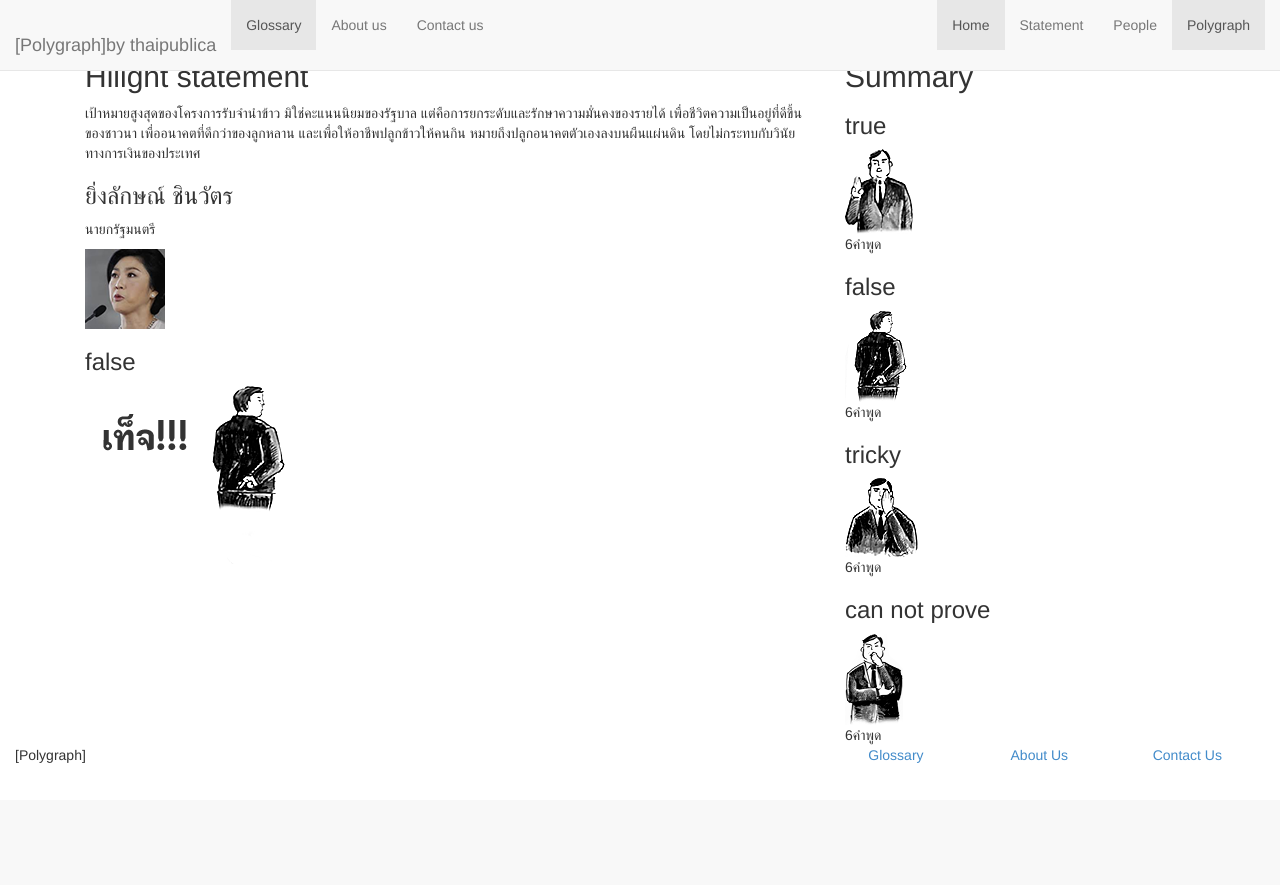
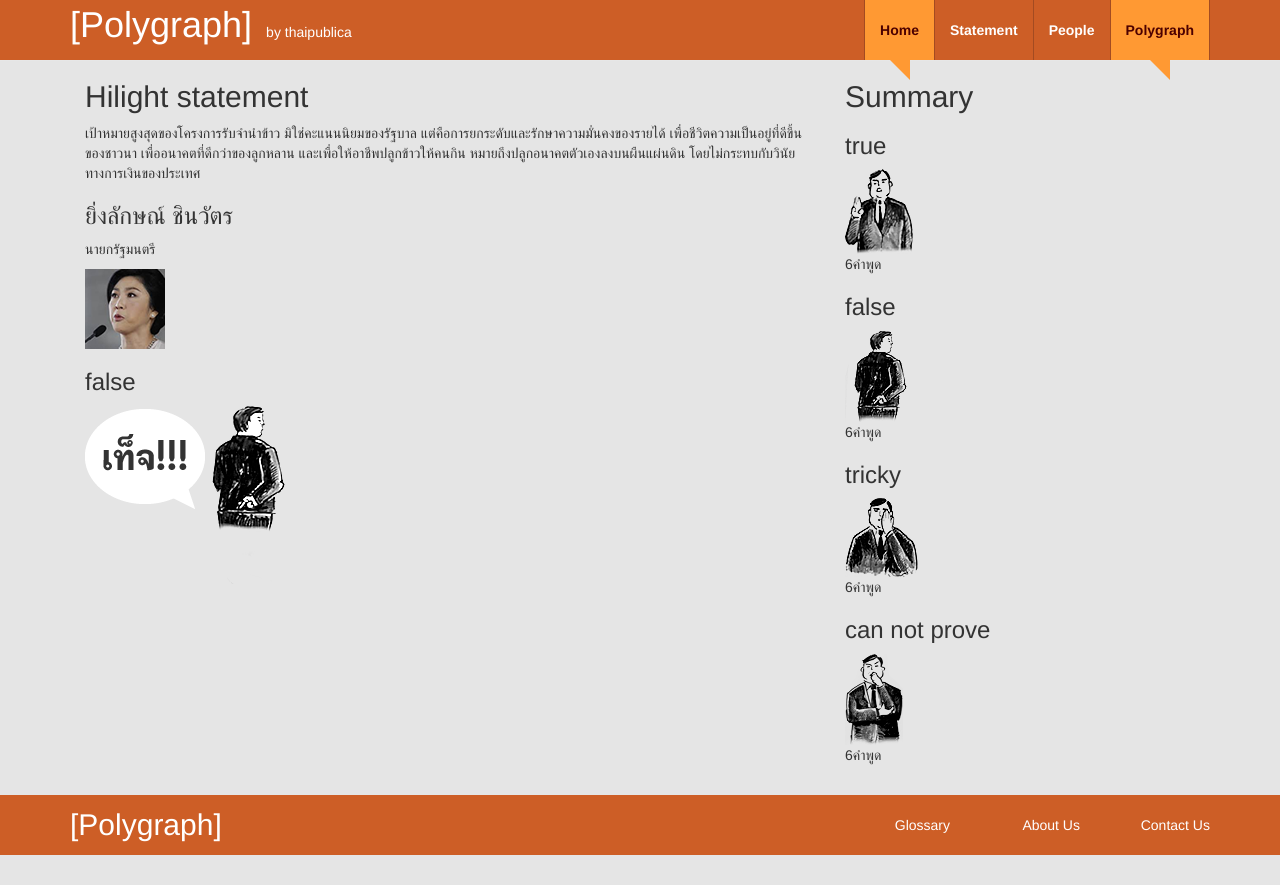
Before and after one commit to opendream/polygraph, a Django app: page / in a window 1280 px wide. Before the commit the page ends 763 px from the top, so only its background shows below. Run offline with Django 3.2, Linux system fonts and the light colour scheme; parts of the project's set-up code (start-up, migrations or seed data) failed here and were passed over; some libraries are stand-ins or nearby versions.

Commit message:
remove container-fluid form nav and footer

```diff
--- a/static/css/sass/style.scss
+++ b/static/css/sass/style.scss
@@ -19,9 +19,9 @@ body {
 .navbar-default {
 	background-color: #cd5e26;
 	height: 61px;
-	.container-fluid {
-		max-width: 1170px;
-	}
+	// .container-fluid {
+	// 	max-width: 1170px;
+	// }
 	.navbar-toggle {
 		border: none;
 		&:hover { background-color: #ff9933; }
@@ -40,7 +40,8 @@ body {
 		span { font-size: 14px; margin-left: 1em; line-height: 1em; }
 	}
 	.navbar-nav {
-		margin: 0 -15px;
+		// margin: 0 -15px;
+		margin: 0;
 		border-left: 1px solid #a34b21;
 		&.navbar-right:last-child {	margin-right: 0;}
 		&>li { position: relative; }
@@ -163,14 +164,14 @@ input + .errors{
   border-top-right-radius: 0;
 }
 
-.block {
-	background-color: #FFF;
-}
+// .block {
+// 	background-color: #FFF;
+// }
 
 footer {
 	background-color: #cd5e26;
 	* {color: #FFF; line-height: 60px;}
-	.container-fluid { max-width: 1170px; }
+	// .container-fluid { max-width: 1170px; }
 	.footer-logo { font-size: 30px; }
 	.footer-menu {
 		div {
--- a/static/css/stylesheets/style.css
+++ b/static/css/stylesheets/style.css
@@ -1,66 +1,267 @@
-/*
-Syntax error: Invalid CSS after "...und-color: #FFF": expected ";", was ":"
-        on line 167 of /Users/Dew/Works/polygraph/static/css/sass/style.scss
+/* line 4, ../sass/style.scss */
+h1, h2, h3, h4, h5, h6,
+p {
+  color: #333;
+}
 
-Backtrace:
-/Users/Dew/Works/polygraph/static/css/sass/style.scss:167
-/Library/Ruby/Gems/2.0.0/gems/sass-3.2.19/lib/sass/scss/parser.rb:1147:in `expected'
-/Library/Ruby/Gems/2.0.0/gems/sass-3.2.19/lib/sass/scss/parser.rb:1085:in `expected'
-/Library/Ruby/Gems/2.0.0/gems/sass-3.2.19/lib/sass/scss/parser.rb:1080:in `tok!'
-/Library/Ruby/Gems/2.0.0/gems/sass-3.2.19/lib/sass/scss/parser.rb:586:in `block in declaration_or_ruleset'
-/Library/Ruby/Gems/2.0.0/gems/sass-3.2.19/lib/sass/scss/parser.rb:1123:in `call'
-/Library/Ruby/Gems/2.0.0/gems/sass-3.2.19/lib/sass/scss/parser.rb:1123:in `rethrow'
-/Library/Ruby/Gems/2.0.0/gems/sass-3.2.19/lib/sass/scss/parser.rb:592:in `declaration_or_ruleset'
-/Library/Ruby/Gems/2.0.0/gems/sass-3.2.19/lib/sass/scss/parser.rb:554:in `block_child'
-/Library/Ruby/Gems/2.0.0/gems/sass-3.2.19/lib/sass/scss/parser.rb:543:in `block_contents'
-/Library/Ruby/Gems/2.0.0/gems/sass-3.2.19/lib/sass/scss/parser.rb:535:in `block'
-/Library/Ruby/Gems/2.0.0/gems/sass-3.2.19/lib/sass/scss/parser.rb:529:in `ruleset'
-/Library/Ruby/Gems/2.0.0/gems/sass-3.2.19/lib/sass/scss/parser.rb:553:in `block_child'
-/Library/Ruby/Gems/2.0.0/gems/sass-3.2.19/lib/sass/scss/parser.rb:546:in `block_contents'
-/Library/Ruby/Gems/2.0.0/gems/sass-3.2.19/lib/sass/scss/parser.rb:82:in `stylesheet'
-/Library/Ruby/Gems/2.0.0/gems/sass-3.2.19/lib/sass/scss/parser.rb:27:in `parse'
-/Library/Ruby/Gems/2.0.0/gems/sass-3.2.19/lib/sass/engine.rb:342:in `_to_tree'
-/Library/Ruby/Gems/2.0.0/gems/sass-3.2.19/lib/sass/engine.rb:315:in `_render'
-/Library/Ruby/Gems/2.0.0/gems/sass-3.2.19/lib/sass/engine.rb:262:in `render'
-/Library/Ruby/Gems/2.0.0/gems/compass-0.12.6/lib/compass/compiler.rb:139:in `block (2 levels) in compile'
-/Library/Ruby/Gems/2.0.0/gems/compass-0.12.6/lib/compass/compiler.rb:126:in `timed'
-/Library/Ruby/Gems/2.0.0/gems/compass-0.12.6/lib/compass/compiler.rb:138:in `block in compile'
-/Library/Ruby/Gems/2.0.0/gems/compass-0.12.6/lib/compass/logger.rb:45:in `red'
-/Library/Ruby/Gems/2.0.0/gems/compass-0.12.6/lib/compass/compiler.rb:137:in `compile'
-/Library/Ruby/Gems/2.0.0/gems/compass-0.12.6/lib/compass/compiler.rb:118:in `compile_if_required'
-/Library/Ruby/Gems/2.0.0/gems/compass-0.12.6/lib/compass/compiler.rb:103:in `block (2 levels) in run'
-/Library/Ruby/Gems/2.0.0/gems/compass-0.12.6/lib/compass/compiler.rb:101:in `each'
-/Library/Ruby/Gems/2.0.0/gems/compass-0.12.6/lib/compass/compiler.rb:101:in `block in run'
-/Library/Ruby/Gems/2.0.0/gems/compass-0.12.6/lib/compass/compiler.rb:126:in `timed'
-/Library/Ruby/Gems/2.0.0/gems/compass-0.12.6/lib/compass/compiler.rb:100:in `run'
-/Library/Ruby/Gems/2.0.0/gems/compass-0.12.6/lib/compass/commands/watch_project.rb:147:in `recompile'
-/Library/Ruby/Gems/2.0.0/gems/fssm-0.2.10/lib/fssm/path.rb:73:in `call'
-/Library/Ruby/Gems/2.0.0/gems/fssm-0.2.10/lib/fssm/path.rb:73:in `run_callback'
-/Library/Ruby/Gems/2.0.0/gems/fssm-0.2.10/lib/fssm/path.rb:55:in `callback_action'
-/Library/Ruby/Gems/2.0.0/gems/fssm-0.2.10/lib/fssm/path.rb:35:in `update'
-/Library/Ruby/Gems/2.0.0/gems/fssm-0.2.10/lib/fssm/state/directory.rb:39:in `block in modified'
-/Library/Ruby/Gems/2.0.0/gems/fssm-0.2.10/lib/fssm/state/directory.rb:37:in `each'
-/Library/Ruby/Gems/2.0.0/gems/fssm-0.2.10/lib/fssm/state/directory.rb:37:in `modified'
-/Library/Ruby/Gems/2.0.0/gems/fssm-0.2.10/lib/fssm/state/directory.rb:18:in `refresh'
-/Library/Ruby/Gems/2.0.0/gems/fssm-0.2.10/lib/fssm/backends/polling.rb:17:in `block (2 levels) in run'
-/Library/Ruby/Gems/2.0.0/gems/fssm-0.2.10/lib/fssm/backends/polling.rb:17:in `each'
-/Library/Ruby/Gems/2.0.0/gems/fssm-0.2.10/lib/fssm/backends/polling.rb:17:in `block in run'
-/Library/Ruby/Gems/2.0.0/gems/fssm-0.2.10/lib/fssm/backends/polling.rb:15:in `loop'
-/Library/Ruby/Gems/2.0.0/gems/fssm-0.2.10/lib/fssm/backends/polling.rb:15:in `run'
-/Library/Ruby/Gems/2.0.0/gems/fssm-0.2.10/lib/fssm/monitor.rb:26:in `run'
-/Library/Ruby/Gems/2.0.0/gems/fssm-0.2.10/lib/fssm.rb:70:in `monitor'
-/Library/Ruby/Gems/2.0.0/gems/compass-0.12.6/lib/compass/commands/watch_project.rb:87:in `perform'
-/Library/Ruby/Gems/2.0.0/gems/compass-0.12.6/lib/compass/commands/base.rb:18:in `execute'
-/Library/Ruby/Gems/2.0.0/gems/compass-0.12.6/lib/compass/commands/project_base.rb:19:in `execute'
-/Library/Ruby/Gems/2.0.0/gems/compass-0.12.6/lib/compass/exec/sub_command_ui.rb:43:in `perform!'
-/Library/Ruby/Gems/2.0.0/gems/compass-0.12.6/lib/compass/exec/sub_command_ui.rb:15:in `run!'
-/Library/Ruby/Gems/2.0.0/gems/compass-0.12.6/bin/compass:30:in `block in <top (required)>'
-/Library/Ruby/Gems/2.0.0/gems/compass-0.12.6/bin/compass:44:in `call'
-/Library/Ruby/Gems/2.0.0/gems/compass-0.12.6/bin/compass:44:in `<top (required)>'
-/usr/bin/compass:23:in `load'
-/usr/bin/compass:23:in `<main>'
-*/
-body:before {
-  white-space: pre;
-  font-family: monospace;
-  content: "Syntax error: Invalid CSS after \"...und-color: #FFF\": expected \";\", was \":\"\A         on line 167 of /Users/Dew/Works/polygraph/static/css/sass/style.scss"; }
+/* line 8, ../sass/style.scss */
+body {
+  padding-top: 60px;
+  background-color: #E5E5E5;
+}
+
+/* line 12, ../sass/style.scss */
+.container {
+  margin-bottom: 30px;
+}
+
+/* line 13, ../sass/style.scss */
+.content-thin {
+  max-width: 500px;
+  padding: 15px;
+  margin: 0 auto;
+}
+
+/* line 19, ../sass/style.scss */
+.navbar-default {
+  background-color: #cd5e26;
+  height: 61px;
+}
+/* line 25, ../sass/style.scss */
+.navbar-default .navbar-toggle {
+  border: none;
+}
+/* line 27, ../sass/style.scss */
+.navbar-default .navbar-toggle:hover {
+  background-color: #ff9933;
+}
+/* line 28, ../sass/style.scss */
+.navbar-default .navbar-toggle .icon-bar {
+  background-color: #FFF;
+  width: 30px;
+  height: 5px;
+  border-radius: 5px;
+}
+/* line 35, ../sass/style.scss */
+.navbar-default .navbar-collapse {
+  border: none;
+}
+/* line 36, ../sass/style.scss */
+.navbar-default .navbar-header a {
+  color: #FFF;
+  font-size: inherit;
+}
+/* line 39, ../sass/style.scss */
+.navbar-default .navbar-header a:hover {
+  color: #FFF;
+}
+/* line 40, ../sass/style.scss */
+.navbar-default .navbar-header a span {
+  font-size: 14px;
+  margin-left: 1em;
+  line-height: 1em;
+}
+/* line 42, ../sass/style.scss */
+.navbar-default .navbar-nav {
+  margin: 0;
+  border-left: 1px solid #a34b21;
+}
+/* line 46, ../sass/style.scss */
+.navbar-default .navbar-nav.navbar-right:last-child {
+  margin-right: 0;
+}
+/* line 47, ../sass/style.scss */
+.navbar-default .navbar-nav > li {
+  position: relative;
+}
+/* line 48, ../sass/style.scss */
+.navbar-default .navbar-nav > li > a {
+  color: #FFF;
+  border-right: 1px solid #a34b21;
+  padding-top: 20px;
+  padding-bottom: 20px;
+  font-weight: bold;
+}
+/* line 54, ../sass/style.scss */
+.navbar-default .navbar-nav > li > a:hover {
+  color: #4C0000;
+}
+/* line 58, ../sass/style.scss */
+.navbar-default .navbar-nav > .active > a, .navbar-default .navbar-nav > .active > a:hover {
+  color: #4C0000;
+  background-color: #ff9933;
+}
+/* line 63, ../sass/style.scss */
+.navbar-default .navbar-nav > li.active:after {
+  border-color: #ff9933 #ff9933 transparent transparent;
+  border-width: 10px;
+  border-style: solid;
+  content: "";
+  display: inline-block;
+  position: absolute;
+  bottom: -20px;
+  left: 50%;
+  margin-left: -10px;
+}
+/* line 75, ../sass/style.scss */
+.navbar-default .sec-menu {
+  display: none;
+}
+
+@media (max-width: 767px) {
+  /* line 78, ../sass/style.scss */
+  .navbar-default {
+    padding-bottom: 5em;
+  }
+  /* line 80, ../sass/style.scss */
+  .navbar-default .navbar-nav {
+    border: none;
+  }
+  /* line 82, ../sass/style.scss */
+  .navbar-default .navbar-nav.navbar-right:last-child {
+    margin-right: -15px;
+  }
+  /* line 83, ../sass/style.scss */
+  .navbar-default .navbar-nav > li > a {
+    color: #4C0000;
+    background-color: #ff9933;
+    border-bottom: 1px solid #d3722b;
+    border-right: none;
+  }
+  /* line 88, ../sass/style.scss */
+  .navbar-default .navbar-nav > li > a:hover {
+    background-color: #cd5e26;
+  }
+  /* line 91, ../sass/style.scss */
+  .navbar-default .navbar-nav > .active > a, .navbar-default .navbar-nav > .active > a:hover {
+    color: #4C0000;
+    background-color: #cd5e26;
+  }
+  /* line 95, ../sass/style.scss */
+  .navbar-default .navbar-nav > li.active:after {
+    display: none;
+  }
+  /* line 99, ../sass/style.scss */
+  .navbar-default .navbar-collapse {
+    max-height: 100%;
+  }
+  /* line 100, ../sass/style.scss */
+  .navbar-default .sec-menu {
+    display: block;
+  }
+  /* line 102, ../sass/style.scss */
+  .navbar-default .sec-menu > li > a {
+    border-bottom: none;
+    padding-top: 10px;
+    padding-bottom: 10px;
+  }
+  /* line 106, ../sass/style.scss */
+  .navbar-default .sec-menu > li > a:hover {
+    background-color: #ff9933;
+    text-decoration: underline;
+  }
+  /* line 109, ../sass/style.scss */
+  .navbar-default .sec-menu > .active > a, .navbar-default .sec-menu > .active > a:hover {
+    text-decoration: underline;
+    background-color: #ff9933;
+  }
+}
+/* line 116, ../sass/style.scss */
+.btn-primary {
+  color: #FFF;
+  background-color: #fe6625;
+  border: none;
+}
+/* line 120, ../sass/style.scss */
+.btn-primary:hover {
+  background-color: #cd5e26;
+}
+
+/* line 125, ../sass/style.scss */
+section.container {
+  min-height: 500px;
+}
+
+/* line 127, ../sass/style.scss */
+.navbar {
+  background-color: #cd5e26;
+}
+
+/* line 131, ../sass/style.scss */
+.navbar-header h1 {
+  margin: 0;
+}
+
+/* line 133, ../sass/style.scss */
+.form-action {
+  margin-top: 10px;
+  margin-bottom: 10px;
+}
+
+/* line 139, ../sass/style.scss */
+.form-normal .checkbox {
+  font-weight: normal;
+}
+/* line 142, ../sass/style.scss */
+.form-normal .form-control {
+  position: relative;
+  height: auto;
+  -webkit-box-sizing: border-box;
+  -moz-box-sizing: border-box;
+  box-sizing: border-box;
+  padding: 10px;
+  font-size: 16px;
+}
+/* line 148, ../sass/style.scss */
+.form-normal .form-control:focus {
+  z-index: 2;
+}
+
+/* line 152, ../sass/style.scss */
+input.first {
+  margin-bottom: -1px;
+  border-bottom-right-radius: 0;
+  border-bottom-left-radius: 0;
+}
+
+/* line 157, ../sass/style.scss */
+input.middle {
+  margin-bottom: -1px;
+  border-radius: 0;
+}
+
+/* line 162, ../sass/style.scss */
+input.last,
+input + .errors {
+  border-top-left-radius: 0;
+  border-top-right-radius: 0;
+}
+
+/* line 171, ../sass/style.scss */
+footer {
+  background-color: #cd5e26;
+}
+/* line 173, ../sass/style.scss */
+footer * {
+  color: #FFF;
+  line-height: 60px;
+}
+/* line 175, ../sass/style.scss */
+footer .footer-logo {
+  font-size: 30px;
+}
+/* line 177, ../sass/style.scss */
+footer .footer-menu div {
+  text-align: right;
+}
+/* line 179, ../sass/style.scss */
+footer .footer-menu div a:hover {
+  color: #4C0000;
+}
+
+@media (max-width: 767px) {
+  /* line 186, ../sass/style.scss */
+  footer .footer-menu div {
+    text-align: left;
+  }
+}
--- a/templates/base.html
+++ b/templates/base.html
@@ -33,7 +33,7 @@
 
         <header>
             <nav class="navbar navbar-default navbar-fixed-top" role="navigation">
-                <div class="container-fluid">
+                <div class="container">
                     <div class="navbar-header">
                         <button type="button" class="navbar-toggle collapsed" data-toggle="collapse" data-target=".navbar-collapse">
                             <span class="sr-only">Toggle navigation</span>
@@ -63,7 +63,7 @@
         {% block base_content %}{% endblock %}
 
         <footer>
-            <div class="container-fluid">
+            <div class="container">
                 <div class="row">
                     <div class="col-md-4 col-xs-12 footer-logo">[Polygraph]</div>
                     <div class="col-md-4 col-md-offset-4 col-xs-12 footer-menu">
--- a/templates/domain/domain_home.html
+++ b/templates/domain/domain_home.html
@@ -5,12 +5,13 @@
 
 <div class="container-fluid">
 	<div class="row">
-		<article class="block-white col-md-8" >
+		<article class="col-lg-8" >
 			<header>
 				<h2>Hilight statement</h2>
 			</header>
+			<div class="block">
 				<blockqoute>
-				เป้าหมายสูงสุดของโครงการรับจำนำข้าว มิใช่คะแนนนิยมของรัฐบาล แต่คือการยกระดับและรักษาความมั่นคงของรายได้ 		เพื่อชีวิตความเป็นอยู่ที่ดีขึ้นของชาวนา เพื่ออนาคตที่ดีกว่าของลูกหลาน และเพื่อให้อาชีพปลูกข้าวให้คนกิน 		หมายถึงปลูกอนาคตตัวเองลงบนผืนแผ่นดิน โดยไม่กระทบกับวินัยทางการเงินของประเทศ
+					เป้าหมายสูงสุดของโครงการรับจำนำข้าว มิใช่คะแนนนิยมของรัฐบาล แต่คือการยกระดับและรักษาความมั่นคงของรายได้ 			เพื่อชีวิตความเป็นอยู่ที่ดีขึ้นของชาวนา เพื่ออนาคตที่ดีกว่าของลูกหลาน และเพื่อให้อาชีพปลูกข้าวให้คนกิน 			หมายถึงปลูกอนาคตตัวเองลงบนผืนแผ่นดิน โดยไม่กระทบกับวินัยทางการเงินของประเทศ
 				</blockqoute>
 				<div class="who-said">
 					<div>
@@ -23,8 +24,9 @@
 						<img src="/static/css/images/false-md.png" alt="false image medium" />
 					</div>
 				</div>
+			</div>
 		</article>
-		<article class="block-white col-md-4" >
+		<article class="block col-lg-4" >
 			<header>
 				<h2>Summary</h2>
 			</header>
```
Lines whose indentation alone changed are shown as unchanged.
